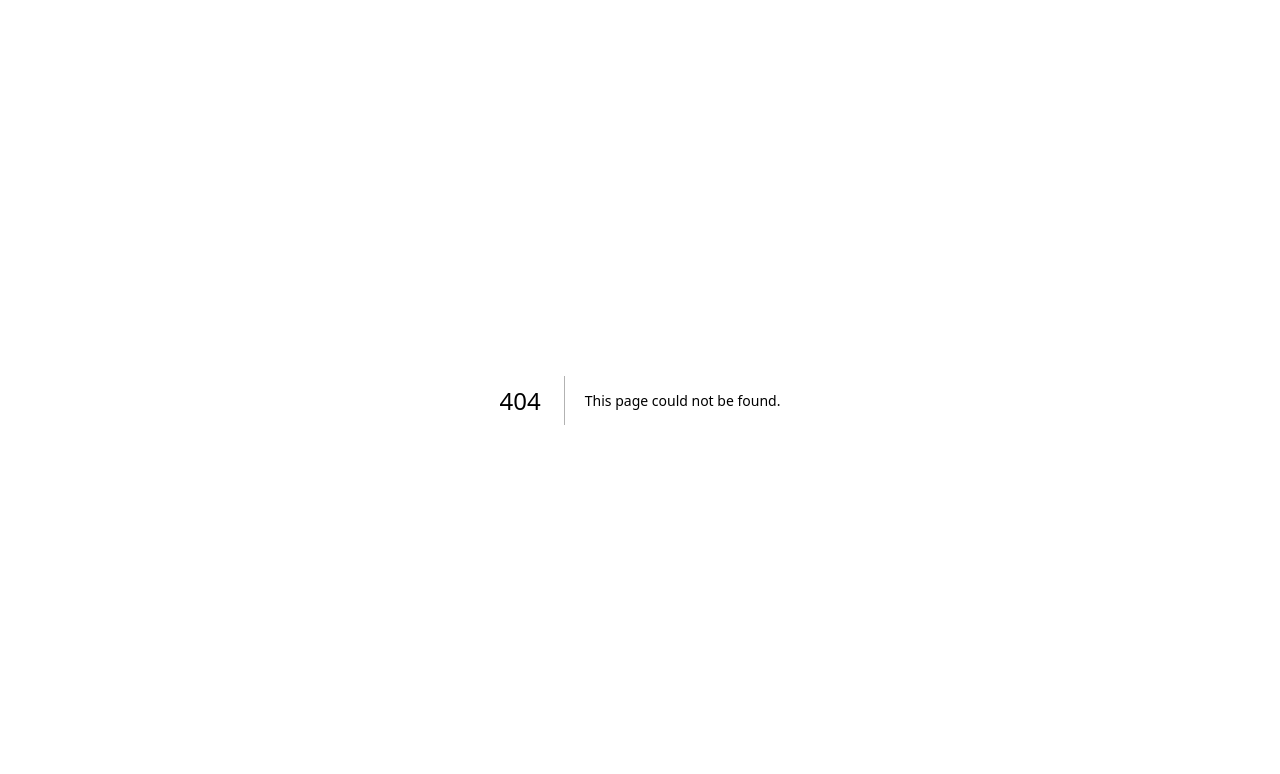
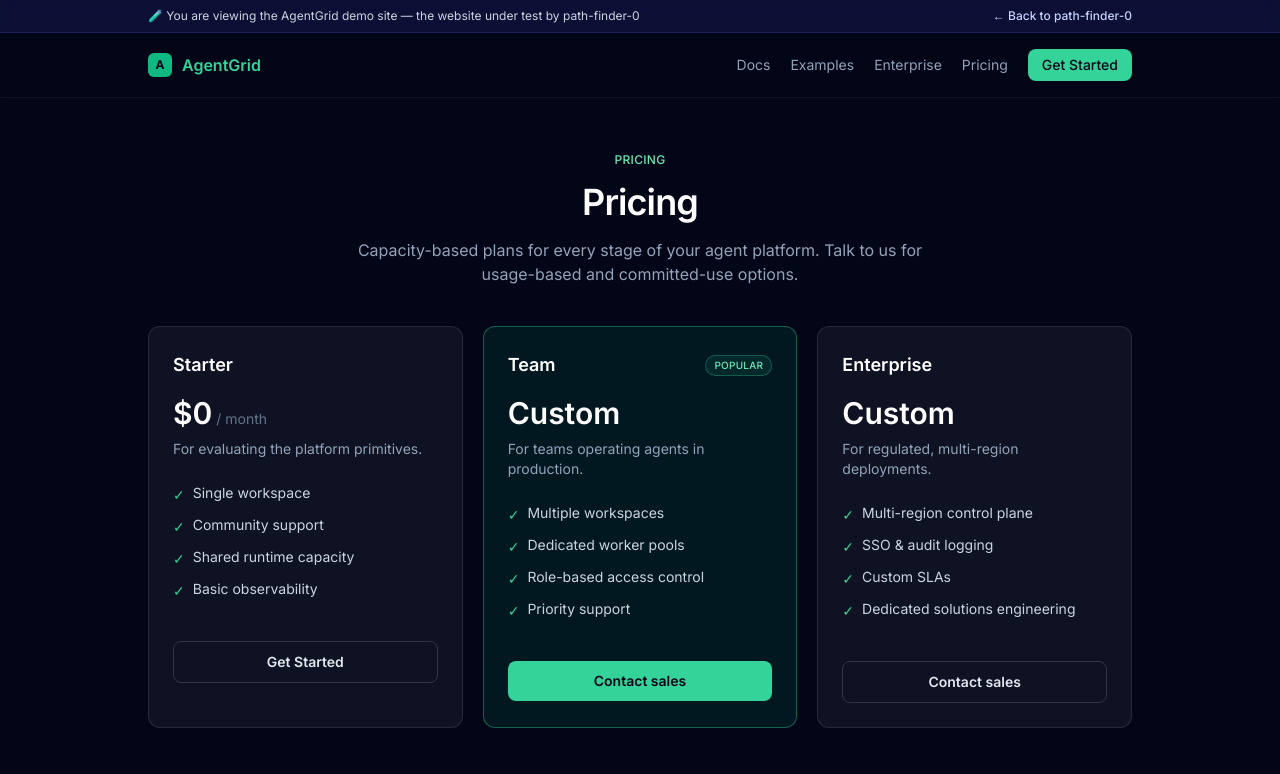
Before and after one commit to rajashekarcs2023/path-finder-0, a Next.js app: page /demo-site/pricing in a window 1280 px wide. Before the commit this address had no page. Shown: the top 774 px of the page. Built offline with nearby package versions, Linux system fonts and the light colour scheme.

Commit message:
demo pricing

```diff
--- /dev/null
+++ b/src/app/demo-site/pricing/page.tsx
@@ -0,0 +1,143 @@
+import Link from "next/link";
+import DemoSiteLayout from "@/components/DemoSiteLayout";
+
+type Tier = {
+  name: string;
+  price: string;
+  cadence: string;
+  blurb: string;
+  features: string[];
+  cta: { label: string; href: string };
+  featured?: boolean;
+};
+
+const TIERS: Tier[] = [
+  {
+    name: "Starter",
+    price: "$0",
+    cadence: "/ month",
+    blurb: "For evaluating the platform primitives.",
+    features: [
+      "Single workspace",
+      "Community support",
+      "Shared runtime capacity",
+      "Basic observability",
+    ],
+    cta: { label: "Get Started", href: "/demo-site/get-started" },
+  },
+  {
+    name: "Team",
+    price: "Custom",
+    cadence: "",
+    blurb: "For teams operating agents in production.",
+    features: [
+      "Multiple workspaces",
+      "Dedicated worker pools",
+      "Role-based access control",
+      "Priority support",
+    ],
+    cta: { label: "Contact sales", href: "/demo-site/enterprise" },
+    featured: true,
+  },
+  {
+    name: "Enterprise",
+    price: "Custom",
+    cadence: "",
+    blurb: "For regulated, multi-region deployments.",
+    features: [
+      "Multi-region control plane",
+      "SSO & audit logging",
+      "Custom SLAs",
+      "Dedicated solutions engineering",
+    ],
+    cta: { label: "Contact sales", href: "/demo-site/enterprise" },
+  },
+];
+
+export default function AgentGridPricing() {
+  return (
+    <DemoSiteLayout active="pricing">
+      <header className="text-center">
+        <span className="text-xs font-medium uppercase tracking-wide text-emerald-300">
+          Pricing
+        </span>
+        <h1 className="mt-3 text-4xl font-semibold tracking-tight text-white">
+          Pricing
+        </h1>
+        <p className="mx-auto mt-4 max-w-xl text-slate-400">
+          Capacity-based plans for every stage of your agent platform. Talk to us
+          for usage-based and committed-use options.
+        </p>
+      </header>
+
+      <section className="mt-10 grid gap-5 lg:grid-cols-3">
+        {TIERS.map((tier) => (
+          <div
+            key={tier.name}
+            className={`flex flex-col rounded-xl border p-6 ${
+              tier.featured
+                ? "border-emerald-400/40 bg-emerald-500/10"
+                : "border-white/10 bg-white/5"
+            }`}
+          >
+            <div className="flex items-center justify-between">
+              <h2 className="text-lg font-semibold text-white">{tier.name}</h2>
+              {tier.featured ? (
+                <span className="rounded-full border border-emerald-400/30 bg-emerald-500/10 px-2 py-0.5 text-[10px] font-medium uppercase tracking-wide text-emerald-300">
+                  Popular
+                </span>
+              ) : null}
+            </div>
+
+            <div className="mt-4 flex items-baseline gap-1">
+              <span className="text-3xl font-semibold text-white">
+                {tier.price}
+              </span>
+              {tier.cadence ? (
+                <span className="text-sm text-slate-500">{tier.cadence}</span>
+              ) : null}
+            </div>
+            <p className="mt-2 text-sm text-slate-400">{tier.blurb}</p>
+
+            <ul className="mt-6 space-y-2.5 text-sm text-slate-300">
+              {tier.features.map((feature) => (
+                <li key={feature} className="flex items-start gap-2">
+                  <span className="mt-0.5 text-emerald-400" aria-hidden>
+                    ✓
+                  </span>
+                  <span>{feature}</span>
+                </li>
+              ))}
+            </ul>
+
+            <div className="mt-8 pt-2">
+              <Link
+                href={tier.cta.href}
+                className={`block rounded-lg px-4 py-2.5 text-center text-sm font-semibold ${
+                  tier.featured
+                    ? "bg-emerald-400 text-slate-950 hover:opacity-90"
+                    : "border border-white/15 text-slate-200 hover:bg-white/5"
+                }`}
+              >
+                {tier.cta.label}
+              </Link>
+            </div>
+          </div>
+        ))}
+      </section>
+
+      <section className="mt-12 rounded-xl border border-white/10 bg-white/5 p-6 text-center">
+        <p className="text-sm text-slate-400">
+          Need a custom deployment or have questions about capacity?{" "}
+          <Link
+            href="/demo-site/enterprise"
+            className="font-medium text-emerald-300 hover:text-emerald-200"
+          >
+            Talk to our Enterprise team
+          </Link>
+          .
+        </p>
+      </section>
+    </DemoSiteLayout>
+  );
+}
```
